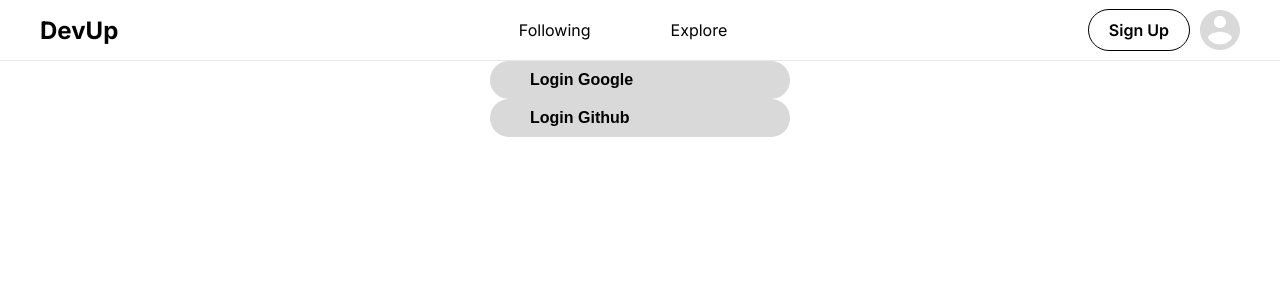
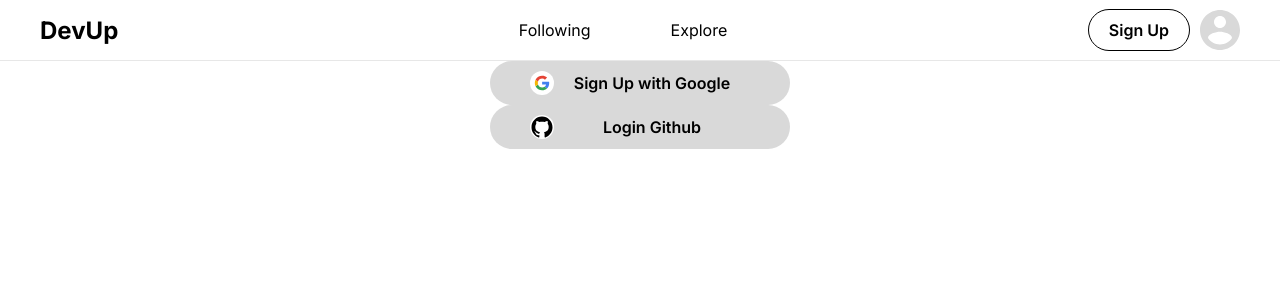
Before and after one commit to Lucas-Argerich/DevUp, a React (Create React App) app: page /register in a window 1280 px wide. Shown: the top 300 px of the page. Built offline with nearby package versions, Linux system fonts and the light colour scheme; no server answers.

Commit message:
Button fixes & register page start

```diff
--- /dev/null
+++ b/src/assets/icons/GithubIcon.js
@@ -0,0 +1,19 @@
+export default function GithubIcon(props) {
+  return (
+    <svg
+      height="1em"
+      style={{
+        enableBackground: "new 0 0 512 512",
+      }}
+      viewBox="0 0 512 512"
+      width="1em"
+      xmlSpace="preserve"
+      xmlns="http://www.w3.org/2000/svg"
+      {...props}
+    >
+      <path
+        d="M256 32C132.3 32 32 134.8 32 261.7c0 101.5 64.2 187.5 153.2 217.9 11.2 2.1 15.3-5 15.3-11.1 0-5.5-.2-19.9-.3-39.1-62.3 13.9-75.5-30.8-75.5-30.8-10.2-26.5-24.9-33.6-24.9-33.6-20.3-14.3 1.5-14 1.5-14 22.5 1.6 34.3 23.7 34.3 23.7 20 35.1 52.4 25 65.2 19.1 2-14.8 7.8-25 14.2-30.7-49.7-5.8-102-25.5-102-113.5 0-25.1 8.7-45.6 23-61.6-2.3-5.8-10-29.2 2.2-60.8 0 0 18.8-6.2 61.6 23.5 17.9-5.1 37-7.6 56.1-7.7 19 .1 38.2 2.6 56.1 7.7 42.8-29.7 61.5-23.5 61.5-23.5 12.2 31.6 4.5 55 2.2 60.8 14.3 16.1 23 36.6 23 61.6 0 88.2-52.4 107.6-102.3 113.3 8 7.1 15.2 21.1 15.2 42.5 0 30.7-.3 55.5-.3 63 0 6.1 4 13.3 15.4 11C415.9 449.1 480 363.1 480 261.7 480 134.8 379.7 32 256 32z"
+      />
+    </svg>
+  );
+}
--- /dev/null
+++ b/src/assets/icons/GoogleIcon.js
@@ -0,0 +1,43 @@
+export default function GoogleIcon(props) {
+  return (
+    <svg
+      style={{
+        enableBackground: "new 0 0 150 150",
+      }}
+      viewBox="0 0 150 150"
+      xmlSpace="preserve"
+      xmlns="http://www.w3.org/2000/svg"
+      {...props}
+    >
+      <style>
+        {
+          ".st0{fill:#1a73e8}.st1{fill:#ea4335}.st2{fill:#4285f4}.st3{fill:#fbbc04}.st4{fill:#34a853}.st5{fill:#4caf50}.st6{fill:#1e88e5}.st7{fill:#e53935}.st8{fill:#c62828}.st9{fill:#fbc02d}.st10{fill:#1565c0}.st11{fill:#2e7d32}.st16{clip-path:url(#SVGID_2_)}.st17{fill:#188038}.st18,.st19{opacity:.2;fill:#fff;enable-background:new}.st19{opacity:.3;fill:#0d652d}.st20{clip-path:url(#SVGID_4_)}.st21{opacity:.3;fill:url(#_45_shadow_1_);enable-background:new}.st22{clip-path:url(#SVGID_6_)}.st23{fill:#fa7b17}.st24,.st25,.st26{opacity:.3;fill:#174ea6;enable-background:new}.st25,.st26{fill:#a50e0e}.st26{fill:#e37400}.st27{fill:url(#Finish_mask_1_)}.st28{fill:#fff}.st29{fill:#0c9d58}.st30,.st31{opacity:.2;fill:#004d40;enable-background:new}.st31{fill:#3e2723}.st32{fill:#ffc107}.st33{fill:#1a237e;enable-background:new}.st33,.st34{opacity:.2}.st35{fill:#1a237e}.st36{fill:url(#SVGID_7_)}.st37{fill:#fbbc05}.st38{clip-path:url(#SVGID_9_);fill:#e53935}.st39{clip-path:url(#SVGID_11_);fill:#fbc02d}.st40{clip-path:url(#SVGID_13_);fill:#e53935}.st41{clip-path:url(#SVGID_15_);fill:#fbc02d}"
+        }
+      </style>
+      <path
+        d="M120 76.1c0-3.1-.3-6.3-.8-9.3H75.9v17.7h24.8c-1 5.7-4.3 10.7-9.2 13.9l14.8 11.5C115 101.8 120 90 120 76.1z"
+        style={{
+          fill: "#4280ef",
+        }}
+      />
+      <path
+        d="M75.9 120.9c12.4 0 22.8-4.1 30.4-11.1L91.5 98.4c-4.1 2.8-9.4 4.4-15.6 4.4-12 0-22.1-8.1-25.8-18.9L34.9 95.6c7.8 15.5 23.6 25.3 41 25.3z"
+        style={{
+          fill: "#34a353",
+        }}
+      />
+      <path
+        d="M50.1 83.8c-1.9-5.7-1.9-11.9 0-17.6L34.9 54.4c-6.5 13-6.5 28.3 0 41.2l15.2-11.8z"
+        style={{
+          fill: "#f6b704",
+        }}
+      />
+      <path
+        d="M75.9 47.3c6.5-.1 12.9 2.4 17.6 6.9L106.6 41c-8.3-7.8-19.3-12-30.7-11.9-17.4 0-33.2 9.8-41 25.3l15.2 11.8c3.7-10.9 13.8-18.9 25.8-18.9z"
+        style={{
+          fill: "#e54335",
+        }}
+      />
+    </svg>
+  );
+}
--- a/src/components/Button/index.tsx
+++ b/src/components/Button/index.tsx
@@ -11,9 +11,11 @@ const StyledButton = styled.button`
   min-width: 300px;
   align-items: center;
   font-size: 1rem;
+  cursor: pointer;
 
   svg {
     width: 24px;
+    height: 24px;
   }
 
   span {
@@ -21,14 +23,24 @@ const StyledButton = styled.button`
   }
 `;
 
+const IconContainer = styled.div`
+  border-radius: 12px;
+  background: #ffffff;
+  display: flex;
+  justify-content: center;
+  align-items: center;
+`;
+
 type Props = {
-  children: JSX.Element | JSX.Element[];
+  children: JSX.Element;
+  icon?: JSX.Element;
   onClick: () => void;
 };
 
-export default function Button({ children, onClick }: Props) {
+export default function Button({ children, icon, onClick }: Props) {
   return (
     <StyledButton onClick={onClick}>
+      <IconContainer>{icon}</IconContainer>
       {children}
     </StyledButton>
   );
--- a/src/index.css
+++ b/src/index.css
@@ -1,18 +1,18 @@
-@import url('https://fonts.googleapis.com/css2?family=Inter:wght@100;200;300;400;500;600;700;800;900&display=swap');
+@import url("https://fonts.googleapis.com/css2?family=Inter:wght@100;200;300;400;500;600;700;800;900&display=swap");
 
 :root {
   --font-primary: #000000;
   --font-secondary: #696969;
-  --color-gray: #D9D9D9;
-  --shadow-light: #E7E7E7;
-}
-
-body {
-  font-family: 'Inter', sans-serif;
+  --color-gray: #d9d9d9;
+  --shadow-light: #e7e7e7;
 }
 
 * {
+  border: none;
+  color: var(--font-primary);
+  font-family: "Inter", sans-serif;
+  font-size: 1rem;
   margin: 0;
-  color: var(--font-primary);
+  outline: none;
   text-decoration: none;
 }
--- a/src/pages/Register/index.tsx
+++ b/src/pages/Register/index.tsx
@@ -1,3 +1,5 @@
+import GithubIcon from "../../assets/icons/GithubIcon";
+import GoogleIcon from "../../assets/icons/GoogleIcon";
 import Button from "../../components/Button";
 import { SignInWithProvider } from "../../firebase/auth";
 
@@ -11,8 +13,12 @@ export default function Register() {
 
   return (
     <>
-      <Button onClick={handleGoogleLogin}>Login Google</Button>
-      <Button onClick={handleGithubLogin}>Login Github</Button>
+      <Button onClick={handleGoogleLogin} icon={<GoogleIcon />}>
+        <span>Sign Up with Google</span>
+      </Button>
+      <Button onClick={handleGithubLogin} icon={<GithubIcon />}>
+        <span>Login Github</span>
+      </Button>
     </>
   );
 }
```
